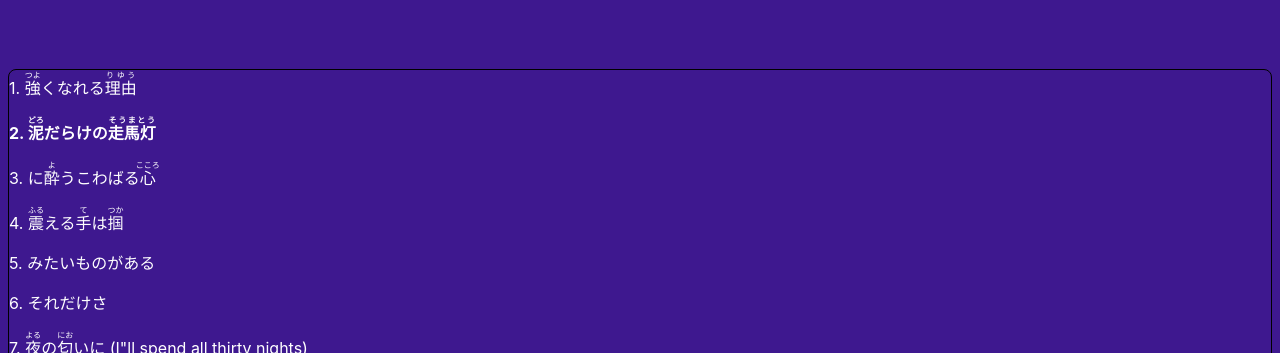
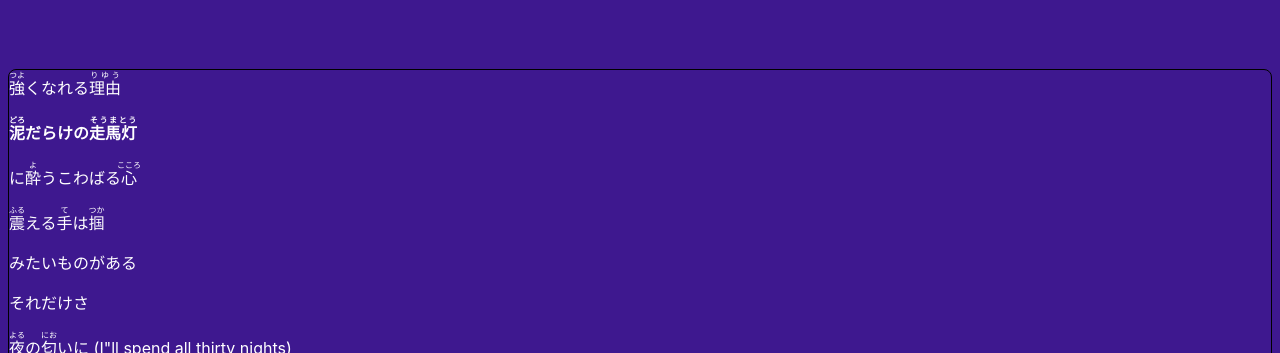
Before and after one commit to joeysteele2001/language-of-music, a React (Create React App) app in the folder app/: page /JustListen in a window 1280 px wide. Shown: the part 447-800 px from the top of the page. Built offline with nearby package versions, Linux system fonts and the light colour scheme.

Commit message:
Remove line numbers from lyrics

```diff
--- a/app/src/components/SongPage.tsx
+++ b/app/src/components/SongPage.tsx
@@ -149,5 +149,5 @@ const lineToElements = (line: AnnotatedText[]) => {
 }
 
 const lyricsElements = (lyrics: LyricsText) => (
-    lyrics.map((line, idx) => <div key={idx}>{idx + 1}. {lineToElements(line)}</div>)
+    lyrics.map((line, idx) => <div key={idx}>{lineToElements(line)}</div>)
 );
```
